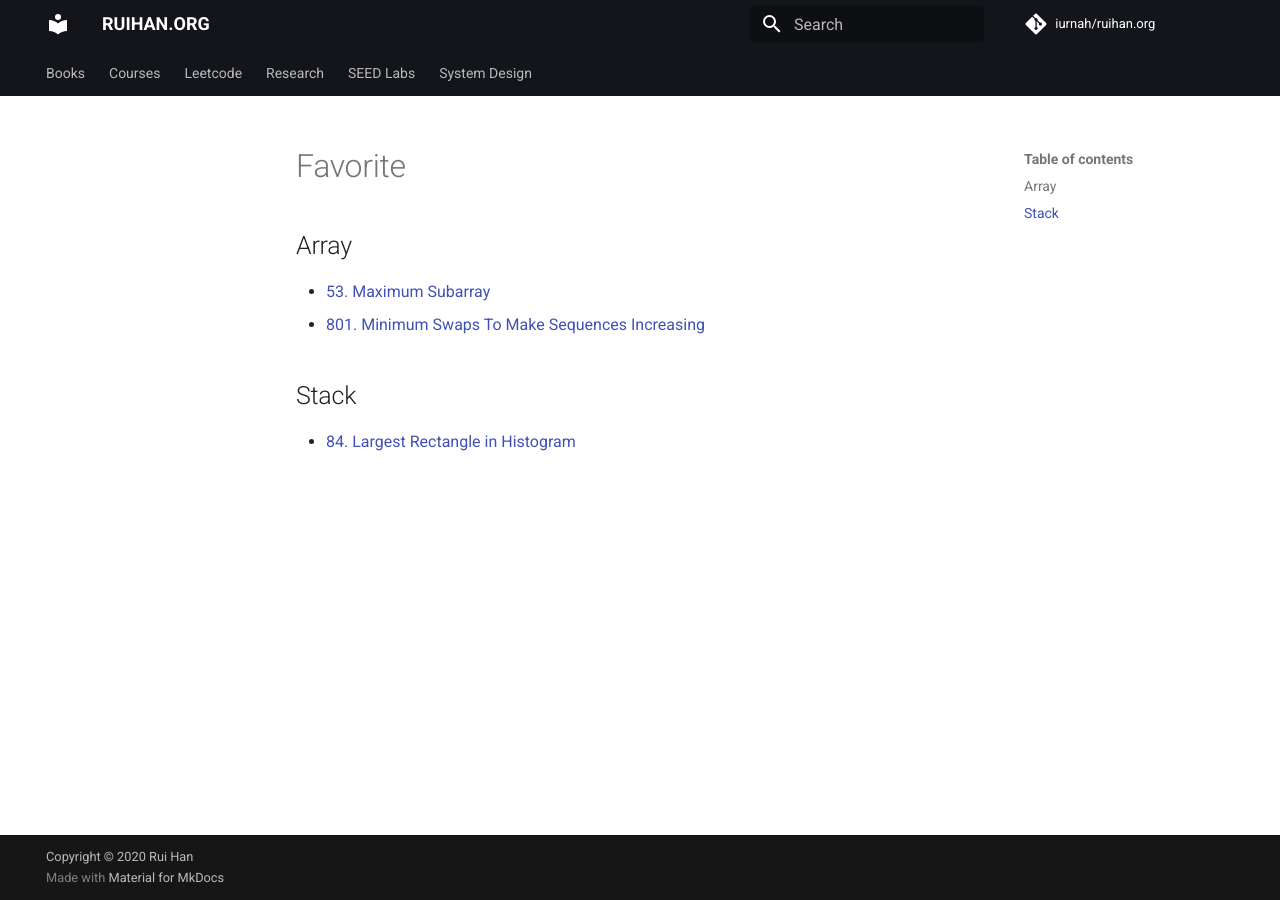
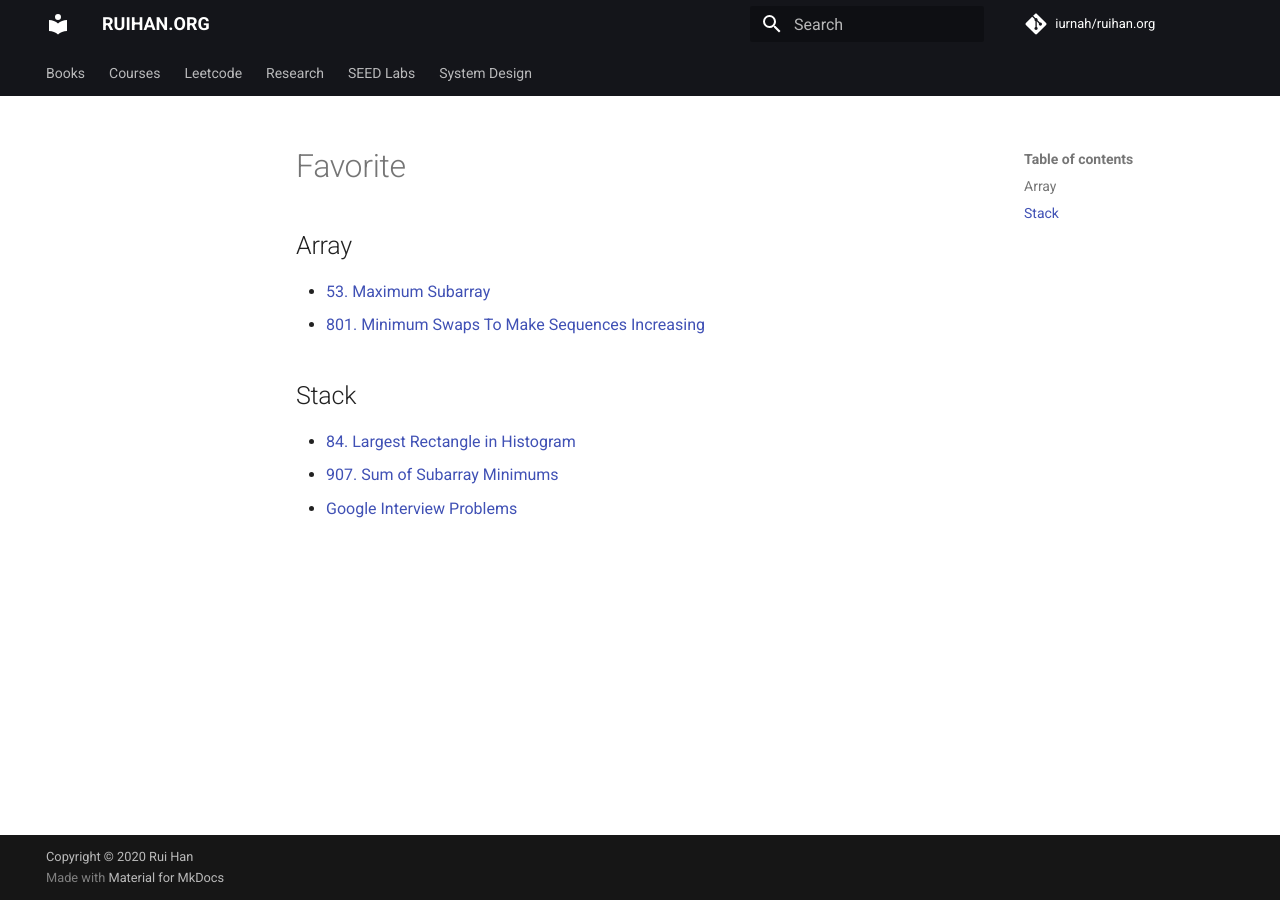
Before and after one commit to iurnah/ruihan.org, an MkDocs documentation site: the page built from docs/leetcode/favorite/notes.md, in a window 1280 px wide. Built offline with MkDocs 1.6.1 and Material for MkDocs 9.7.7, drawn with Linux system fonts in a browser that asks for light colours; comment, search, counter and statistics services are not loaded.

Commit message:
Add a favorite page for leetcode problems

```diff
--- a/docs/leetcode/favorite/notes.md
+++ b/docs/leetcode/favorite/notes.md
@@ -8,3 +8,5 @@
 ## Stack
 
 * [84. Largest Rectangle in Histogram](../../stack/notes/#84-largest-rectangle-in-histogram)
+* [907. Sum of Subarray Minimums](../../stack/notes/#907-sum-of-subarray-minimums)
+* [Google Interview Problems](https://repl.it/@iurnah/MinimumSubarrayElementGreaterThanThreshold#main.cpp)
```
